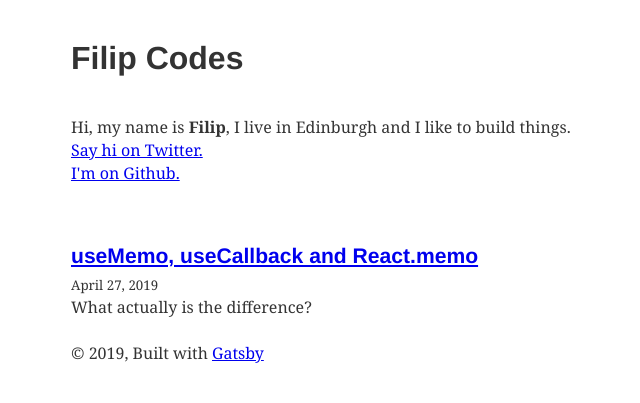
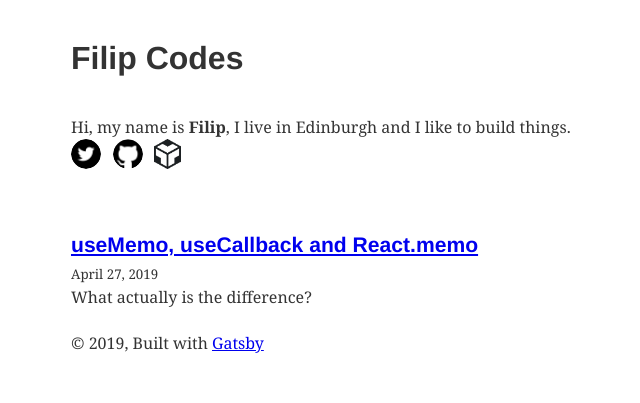
Before and after one commit to filipBan/filip.codes, a Gatsby site: page / in a window 1280 px wide. Shown: the whole page, without its empty margins (308-948 px from the left). Built offline with nearby package versions, Linux system fonts and the light colour scheme; Gatsby itself is replaced by a stand-in of ours; some packages are replaced by stand-ins of ours.

Commit message:
Added social icons

```diff
--- a/gatsby-config.js
+++ b/gatsby-config.js
@@ -5,8 +5,9 @@ module.exports = {
     description: `A personal blog to document a learning journey.`,
     siteUrl: `https://filip.codes`,
     social: {
-      twitter: `filipbcodes`,
+      twitter: `filip_codes`,
       github: `https://github.com/filipBan`,
+      codesandbox: `https://codesandbox.io/u/filipBan`,
     },
   },
   plugins: [
--- a/src/components/bio.js
+++ b/src/components/bio.js
@@ -1,5 +1,6 @@
 import React from "react"
 import { StaticQuery, graphql } from "gatsby"
+import Image from "gatsby-image"
 
 import { rhythm } from "../utils/typography"
 
@@ -16,45 +17,72 @@ function Bio() {
               marginBottom: rhythm(2.5),
             }}
           >
-            {/* <Image
-              fixed={data.avatar.childImageSharp.fixed}
-              alt={author}
-              critical
-              style={{
-                marginRight: rhythm(1 / 2),
-                marginBottom: 0,
-                width: 70,
-                minWidth: 70,
-                height: 70,
-                borderRadius: `100%`,
-              }}
-              imgStyle={{
-                borderRadius: `50%`,
-              }}
-            /> */}
             <div style={{ display: "flex", flexDirection: "column" }}>
               <span>
                 Hi, my name is <strong>{author}</strong>, I live in Edinburgh
                 and I like to build things.
               </span>
-              <span>
+              <div>
                 <a
                   href={`https://twitter.com/${social.twitter}`}
                   target="blank"
                   rel="noopener noreferrer"
                 >
-                  Say hi on Twitter.
+                  <Image
+                    fixed={data.twitterLogo.childImageSharp.fixed}
+                    alt="twitter"
+                    style={{
+                      marginRight: rhythm(1 / 2),
+                      marginBottom: 0,
+                      width: 30,
+                      minWidth: 30,
+                      height: 30,
+                      borderRadius: `100%`,
+                    }}
+                    imgStyle={{
+                      borderRadius: `50%`,
+                    }}
+                  />
                 </a>
-              </span>
-              <span>
                 <a
                   href={`https://github.com/filipBan`}
                   target="blank"
                   rel="noopener noreferrer"
                 >
-                  I'm on Github.
+                  <Image
+                    fixed={data.githubLogo.childImageSharp.fixed}
+                    alt="github"
+                    style={{
+                      marginRight: rhythm(1 / 2),
+                      marginBottom: 0,
+                      width: 30,
+                      minWidth: 30,
+                      height: 30,
+                      borderRadius: `100%`,
+                    }}
+                    imgStyle={{
+                      borderRadius: `50%`,
+                    }}
+                  />
                 </a>
-              </span>
+                <a
+                  href={`https://codesandbox.io/u/filipBan`}
+                  target="blank"
+                  rel="noopener noreferrer"
+                >
+                  <Image
+                    fixed={data.codesandboxLogo.childImageSharp.fluid}
+                    alt="codesandbox"
+                    style={{
+                      marginRight: rhythm(1 / 2),
+                      marginBottom: 0,
+                      width: 27,
+                      minWidth: 27,
+                      height: 30,
+                    }}
+                  />
+                </a>
+              </div>
             </div>
           </div>
         )
@@ -65,10 +93,25 @@ function Bio() {
 
 const bioQuery = graphql`
   query BioQuery {
-    avatar: file(absolutePath: { regex: "/profile-pic.jpeg/" }) {
+    twitterLogo: file(absolutePath: { regex: "/twitter-logo.png/" }) {
       childImageSharp {
-        fixed(width: 300, height: 300) {
+        fixed(width: 60, height: 60) {
           ...GatsbyImageSharpFixed
+        }
+      }
+    }
+    githubLogo: file(absolutePath: { regex: "/github-logo.png/" }) {
+      childImageSharp {
+        fixed(width: 60, height: 60) {
+          ...GatsbyImageSharpFixed
+        }
+      }
+    }
+    codesandboxLogo: file(absolutePath: { regex: "/codesandbox-logo.png/" }) {
+      childImageSharp {
+        fluid(maxWidth: 30) {
+          # Choose either the fragment including a small base64ed image, a traced placeholder SVG, or one without.
+          ...GatsbyImageSharpFluid_noBase64
         }
       }
     }
```
Also changed, not shown: content/assets/codesandbox-logo.png (added), content/assets/github-logo.png (added), content/assets/twitter-logo.png (added).
